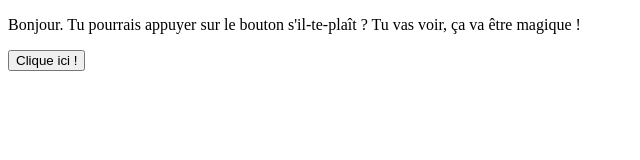
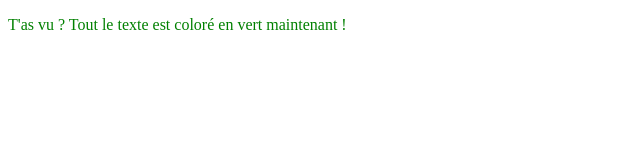
Before and after one commit to Dhia52/gitHub-activity, a plain HTML site: page index.html in a window 1280 px wide. Both pictures are taken after a click on the button "Clique ici !". Shown: the whole page, without its empty margins (0-640 px from the left). Drawn offline with nearby package versions, Linux system fonts and the light colour scheme.

Commit message:
Included jQuery in the project. Edited index.js. Minor edit on index.html

```diff
--- a/index.html
+++ b/index.html
@@ -5,8 +5,9 @@
 	</head>
 
 	<body>
-		<p>Bonjour. Tu pourrais appuyer sur le bouton s'il-te-plaît ? Tu vas voir, ça va être magique !</p>
-		<button>Clique ici !</button>
+		<p id="text">Bonjour. Tu pourrais appuyer sur le bouton s'il-te-plaît ? Tu vas voir, ça va être magique !</p>
+		<button id="button">Clique ici !</button>
+		<script src="https://code.jquery.com/jquery-3.3.1.min.js" integrity="sha256-FgpCb/KJQlLNfOu91ta32o/NMZxltwRo8QtmkMRdAu8=" crossorigin="anonymous"></script> <!-- Includes jQuery in the project -->
 		<script type="text/javascript" src="index.js"></script>
 	</body>
 </html>
--- a/index.js
+++ b/index.js
@@ -1,9 +1,7 @@
-let button = document.getELementById("button");
-let body = document.querySelector("body");
-
-//Turns text color to green on whole document
-button.addEventListener(function(){
-	body.style.color = "green";
-	//Button disappears
-	button.style.display = "none";
+$(function(){
+	$('#button').on('click', function(){
+		$('body').css('color', 'green');
+		$('p:eq(0)').html("T'as vu ? Tout le texte est coloré en vert maintenant !");
+		$('#button').hide();
+	});
 });
```
